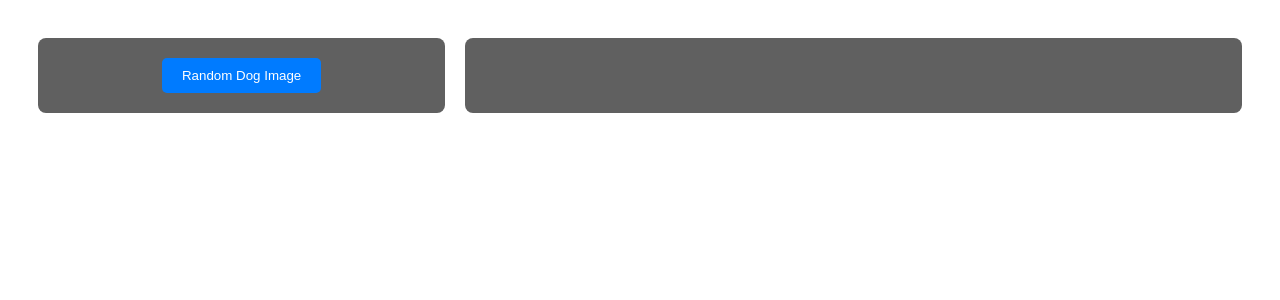
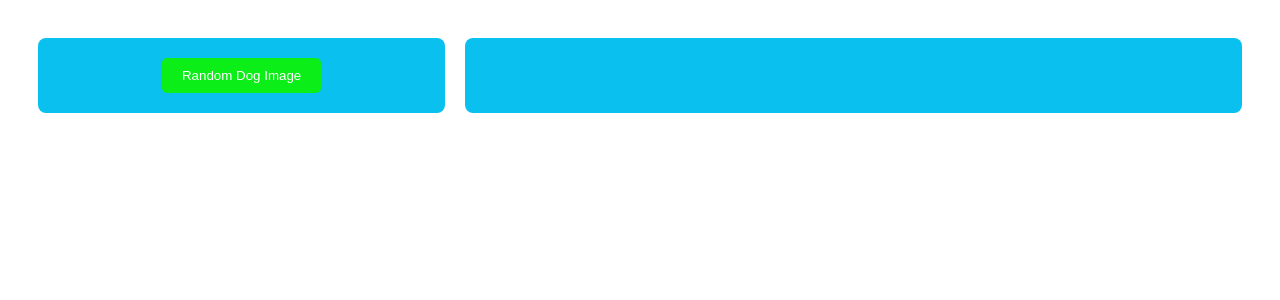
Before and after one commit to Bossomdn/siwakorn_angular3, an Angular app: page / in a window 1280 px wide. Shown: the top 300 px of the page. Built offline with nearby package versions, Linux system fonts and the light colour scheme.

Commit message:
finished

```diff
--- a/src/app/app.component.css
+++ b/src/app/app.component.css
@@ -3,22 +3,22 @@ body {
     margin: 0;
     padding: 0;
     background-color: #f0f0f0;
-    height: 100vh; /* Ensure the body takes the full height of the viewport */
+    height: 100vh;
   }
 
   html, body {
-    height: 100%; /* Ensure the body and html take the full height of the viewport */
+    height: 100%;
   }
 
   .container {
     display: flex;
     justify-content: space-around;
     padding: 20px;
-    height: 100%; /* Ensure the container takes the full height of the viewport */
+    height: 100%;
   }
 
   .component {
-    background-color: #606060;
+    background-color: #0ac0ee;
     color: white;
     padding: 20px;
     margin: 10px;
@@ -27,16 +27,16 @@ body {
   }
 
   .data-selector-component {
-    flex: 1; /* Adjust this value to make it smaller */
-    max-width: 30%; /* Ensure it doesn't grow too large */
+    flex: 1;
+    max-width: 30%;
     display: flex;
     justify-content: center;
     align-items: center;
   }
 
   .dashboard-display-component {
-    flex: 2; /* Adjust this value to make it larger */
-    max-width: 70%; /* Ensure it doesn't grow too large */
+    flex: 2;
+    max-width: 70%;
     display: flex;
     justify-content: center;
     align-items: center;
--- a/src/app/data-selector/data-selector.component.css
+++ b/src/app/data-selector/data-selector.component.css
@@ -7,7 +7,7 @@
 
   button {
     padding: 10px 20px;
-    background-color: #007bff;
+    background-color: #0cee17;
     border: none;
     color: white;
     border-radius: 5px;
@@ -15,5 +15,5 @@
   }
 
   button:hover {
-    background-color: #0056b3;
+    background-color: #10dd09;
   }
```
